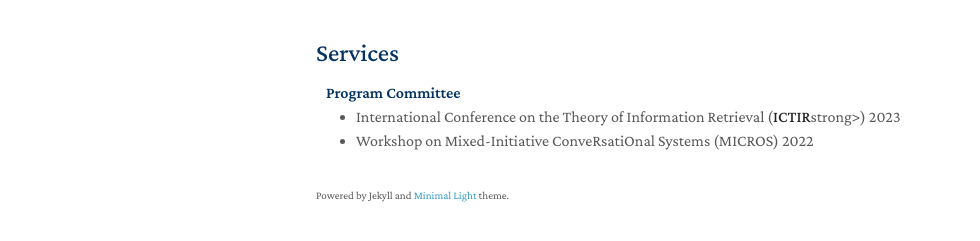
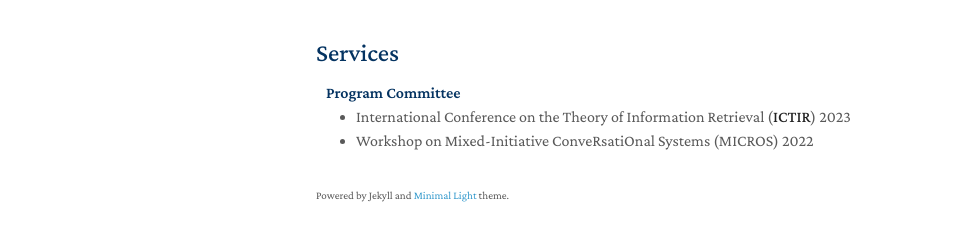
Before and after one commit to littlewine/littlewine.github.io, a Jekyll site: the page built from index.md, in a window 1280 px wide and 1212 px high. Shown: the part 936-1177 px from the top of the window, without its empty margins (154-1134 px from the left). Built offline with Jekyll 4.4.1, drawn with Linux system fonts in a browser that asks for light colours; nearby versions of some CDN libraries; a style sheet for code colours, icons or effects is not loaded; our own code applies the rules of GitHub Pages for plain Markdown files.

Commit message:
Update services.md

```diff
--- a/_includes/services.md
+++ b/_includes/services.md
@@ -3,7 +3,7 @@
 <h4 style="margin:0 10px 0;">Program Committee</h4>
 
 <ul style="margin:0 0 5px;">
-  <li><a href="https://sigir.org/ictir2023/"><autocolor>International Conference on the Theory of Information Retrieval (<strong>ICTIR</strong>strong>) 2023</autocolor></a></li>
+  <li><a href="https://sigir.org/ictir2023/"><autocolor>International Conference on the Theory of Information Retrieval (<strong>ICTIR</strong>) 2023</autocolor></a></li>
   <li><a href="https://micros-workshop.github.io/"><autocolor>Workshop on Mixed-Initiative ConveRsatiOnal Systems (MICROS) 2022</autocolor></a></li>
 </ul>
 
```
